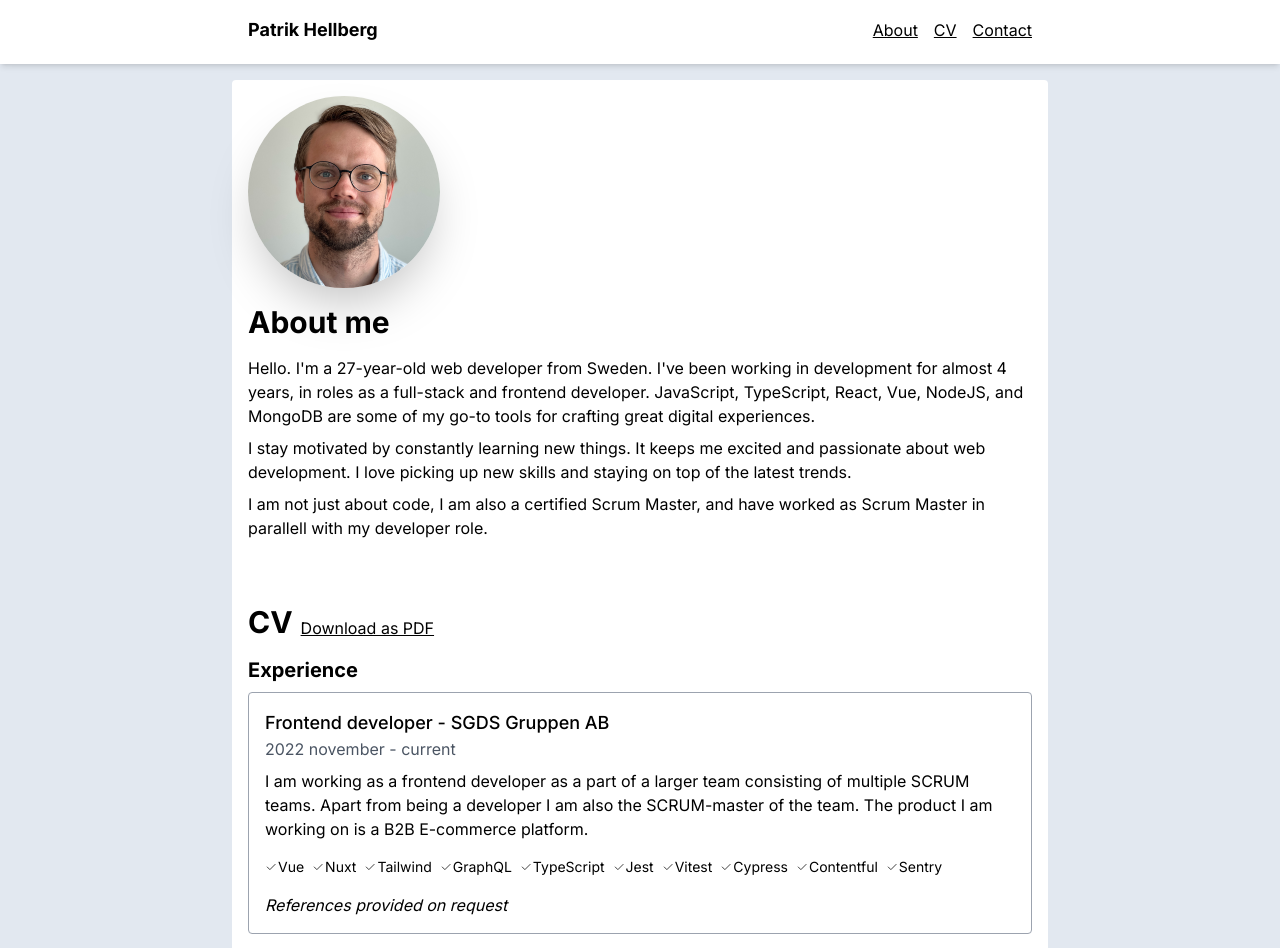
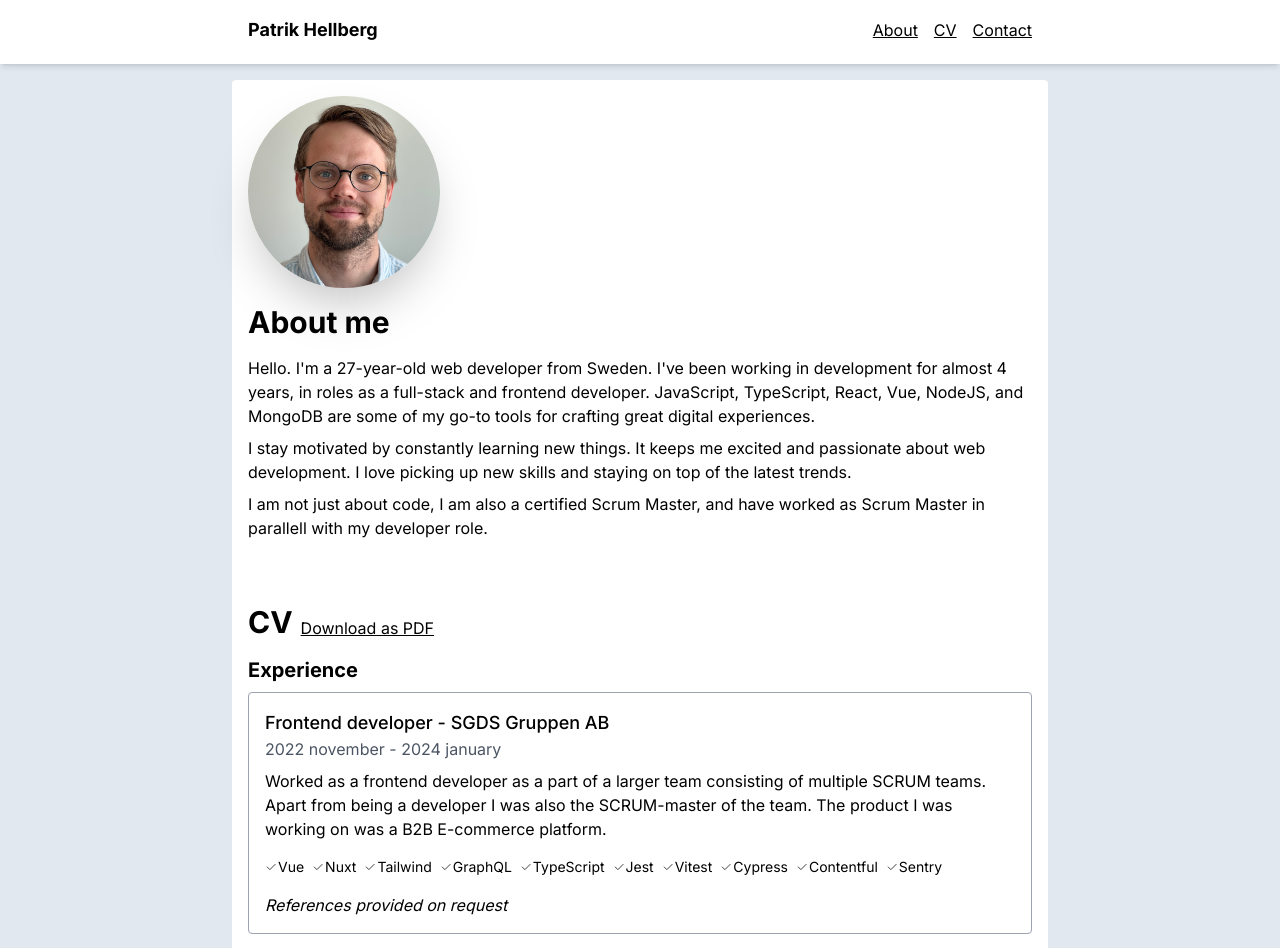
Before and after one commit to patrikhellberg/hellberg.io, a Next.js app: page / in a window 1280 px wide. Shown: the top 948 px of the page. Built offline with nearby package versions, Linux system fonts and the light colour scheme.

Commit message:
update work experience

```diff
--- a/src/components/CVSection.tsx
+++ b/src/components/CVSection.tsx
@@ -32,12 +32,15 @@ export const experiences: Experience[] = [
     title: 'Frontend developer',
     company: 'SGDS Gruppen AB',
     description:
-      'I am working as a frontend developer as a part of a larger team consisting of multiple SCRUM teams. Apart from being a developer I am also the SCRUM-master of the team. The product I am working on is a B2B E-commerce platform.',
+      'Worked as a frontend developer as a part of a larger team consisting of multiple SCRUM teams. Apart from being a developer I was also the SCRUM-master of the team. The product I was working on was a B2B E-commerce platform.',
     start: {
       year: 2022,
       month: 11,
     },
-    end: 'current',
+    end: {
+      year: 2024,
+      month: 1,
+    },
     skills: [
       'Vue',
       'Nuxt',
```
Also changed, not shown: 1 other file (tests, documents, lock files or other folders).
